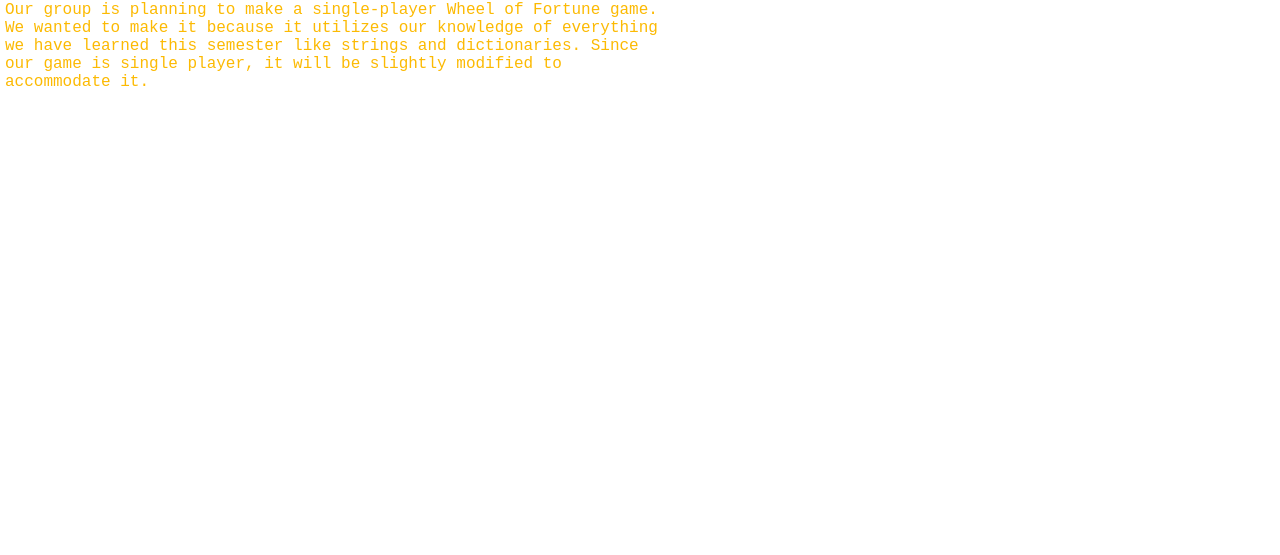
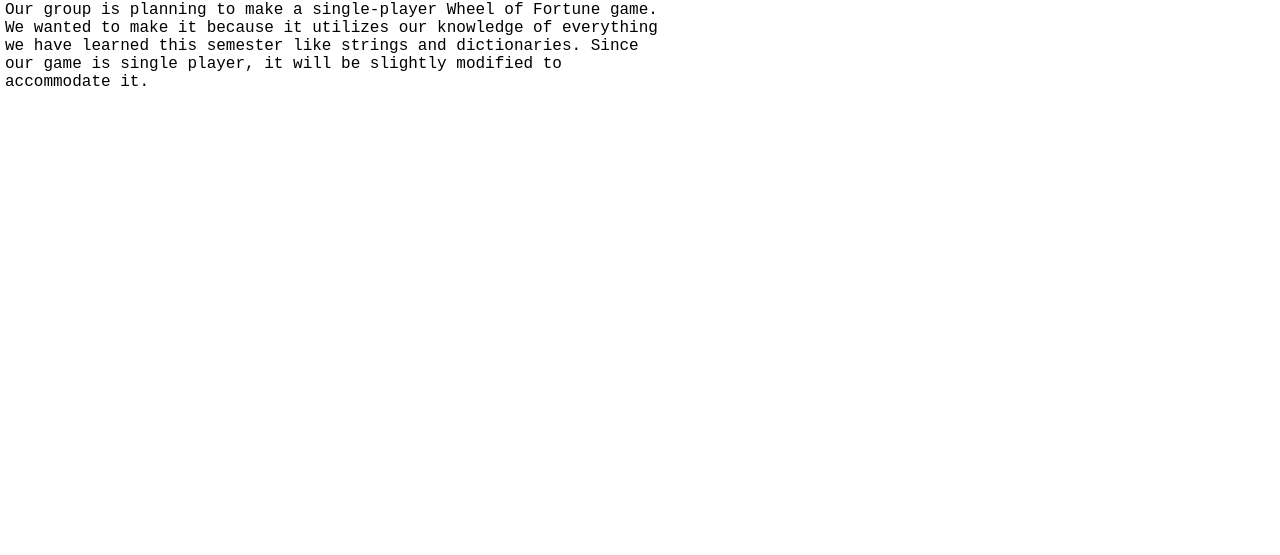
Before and after one commit to jamesyu30/web, a plain HTML site: page final.html in a window 1280 px wide. Shown: the part 245-800 px from the top of the page. Drawn offline with Linux system fonts and the light colour scheme.

Commit message:
Update proj-style.css

```diff
--- a/proj-style.css
+++ b/proj-style.css
@@ -96,7 +96,7 @@
 
 p {
 	display: block;
-	color: #FCBA03;
+	color: "black";
 	margin-left: 5px;
 	max-width: 672px;
 	font-family: "Courier New", monospace;
```
